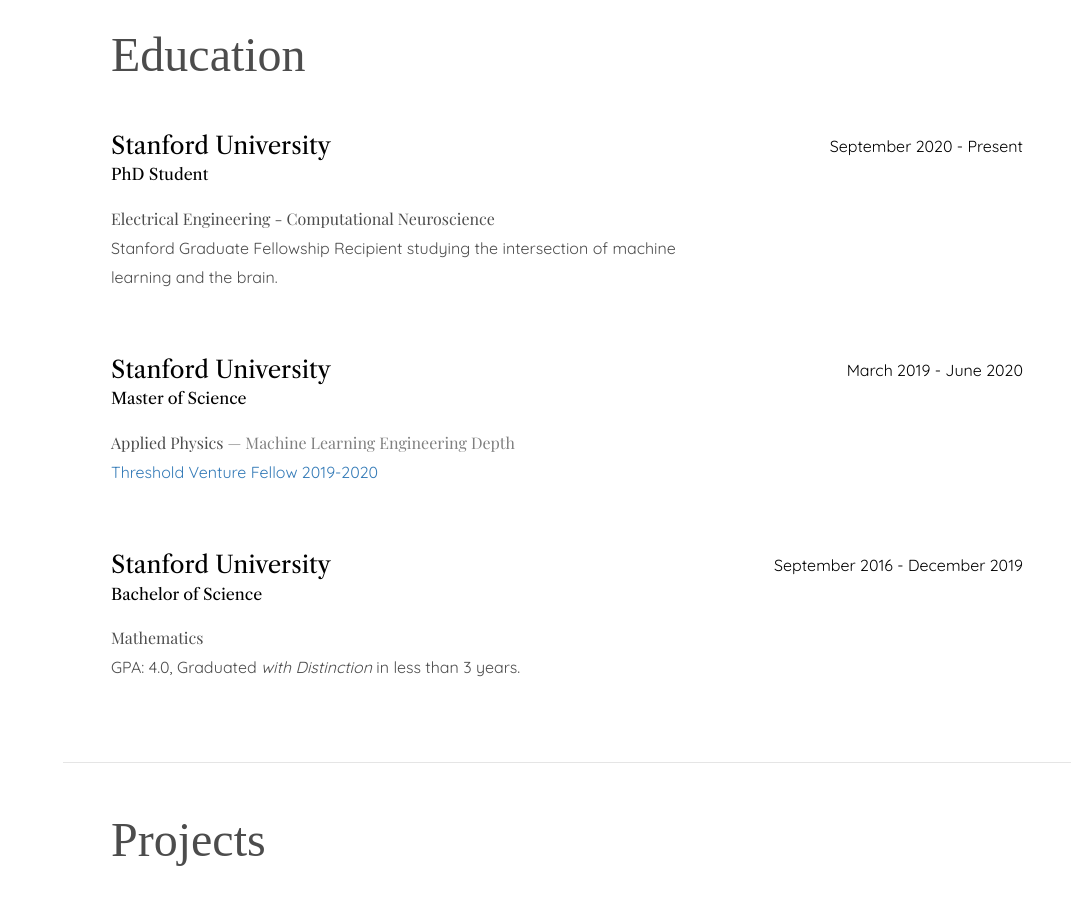
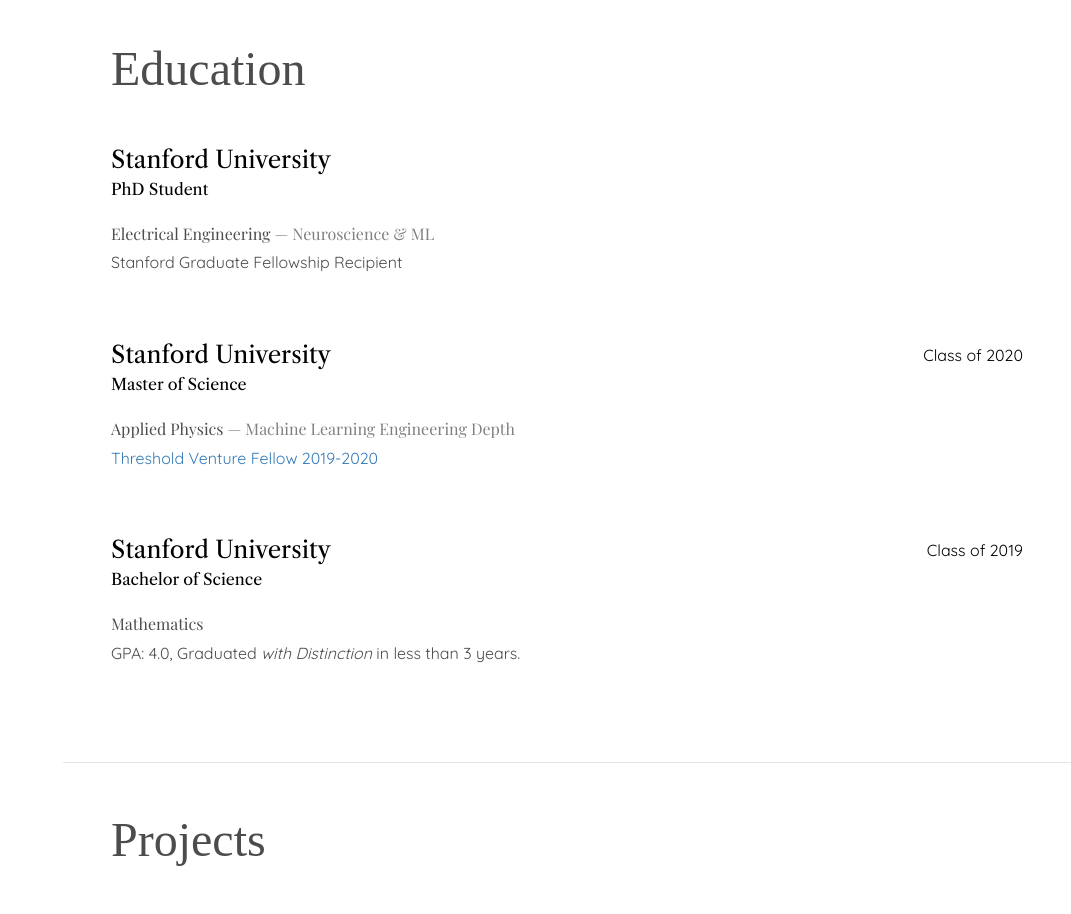
Before and after one commit to gsivulka/gsivulka.github.io, a plain HTML site: page index.html in a window 1280 px wide. Shown: the part 1640-2554 px from the top of the page, without its empty margins (209-1280 px from the left). Drawn offline with nearby package versions, Linux system fonts and the light colour scheme; a web font is replaced by a local one.

Commit message:
Content PhD

```diff
--- a/index.html
+++ b/index.html
@@ -251,12 +251,12 @@
           <div class="resume-content">
             <h3 class="mb-0">Stanford University</h3>
             <div class="subheading mb-3">PhD Student</div>
-            <div class="serif">Electrical Engineering - Computational Neuroscience </span> </div>
+            <div class="serif">Electrical Engineering <span class="lightertext">&mdash; Neuroscience & ML</span> </div>
 
-		  <p> Stanford Graduate Fellowship Recipient studying the intersection of machine learning and the brain. </p>
+		  <p> Stanford Graduate Fellowship Recipient </p>
           </div>
           <div class="resume-date text-md-right">
-            <span class="text-primary"> September 2020 - Present </span>
+            <span class="text-primary">  </span>
           </div>
         </div>
 
@@ -271,7 +271,7 @@
 		  <p><a href="https://stvp.stanford.edu/tvf"> Threshold Venture Fellow 2019-2020 </a></p>
           </div>
           <div class="resume-date text-md-right">
-            <span class="text-primary">March 2019 - June 2020 </span>
+            <span class="text-primary">Class of 2020 </span>
           </div>
         </div>
 
@@ -283,7 +283,7 @@
 		  <p>GPA: 4.0, Graduated <i>with Distinction</i> in less than 3 years.</p>
           </div>
           <div class="resume-date text-md-right">
-            <span class="text-primary">September 2016 - December 2019 </span>
+            <span class="text-primary">Class of 2019 </span>
           </div>
         </div>
 
```
